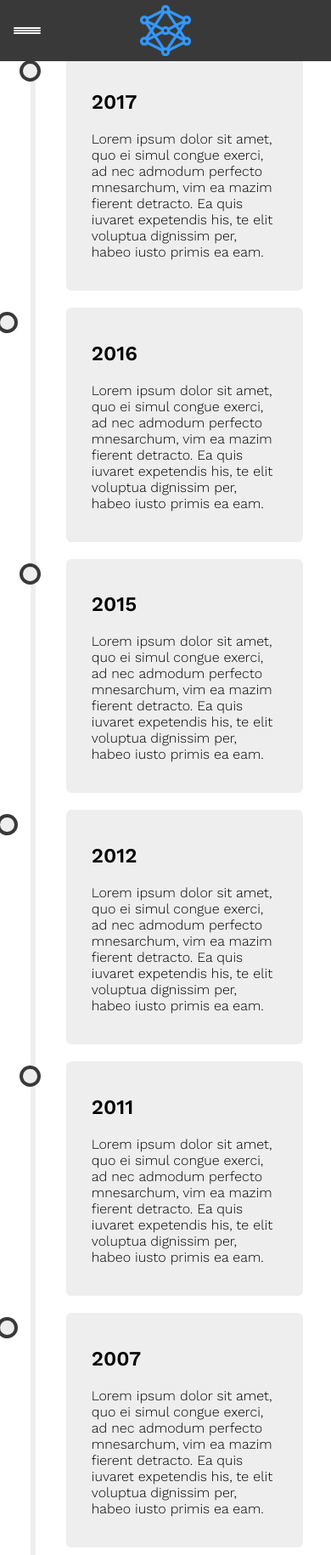
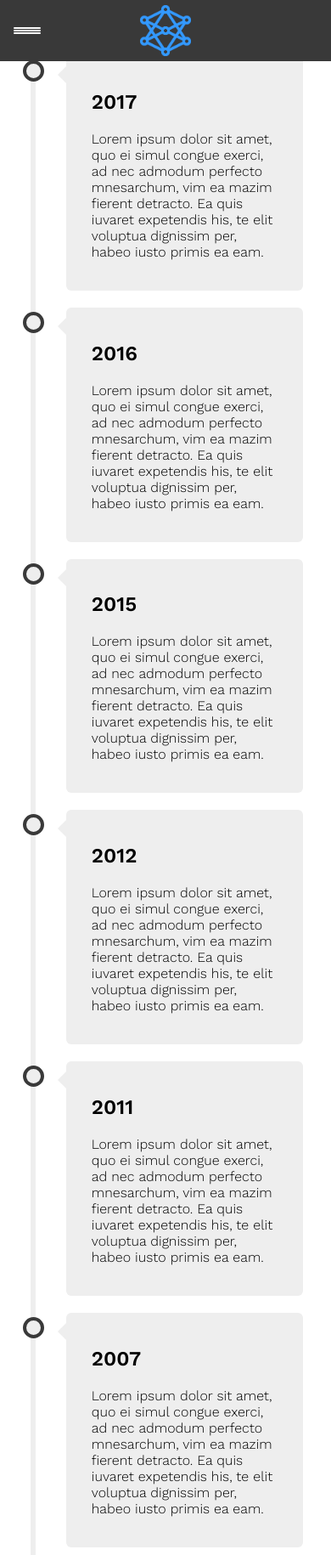
Before and after one commit to LucoMoro/DeepGravityTool, a Django app: template tool/templates/tool/tool.html in a window 390 px wide. Shown: the top 1830 px of the page at 85% size. Run offline with Django 3.2, Linux system fonts and the light colour scheme; the template is opened without the code that fills it, so the values that code supplies are empty.

Commit message:
Fixing timeline

```diff
--- a/tool/static/tool/style.css
+++ b/tool/static/tool/style.css
@@ -521,19 +521,23 @@ ul {
   /* Make sure that all arrows are pointing leftwards */
   .t-container::before {
     left: 60px;
-    border: medium solid white;
+    border: medium solid var(--grey);
     border-width: 10px 10px 10px 0;
-    border-color: transparent white transparent transparent;
+    border-color: transparent var(--grey) transparent transparent;
   }
 
   /* Make sure all circles are at the same spot */
   .left::after,
   .right::after {
-    left: 15px;
+    left: 19px;
   }
 
   /* Make all right containers behave like the left ones */
   .right {
     left: 0%;
   }
+
+  .t-container.right::after {
+    left: 19px;
+  }
 }
```
